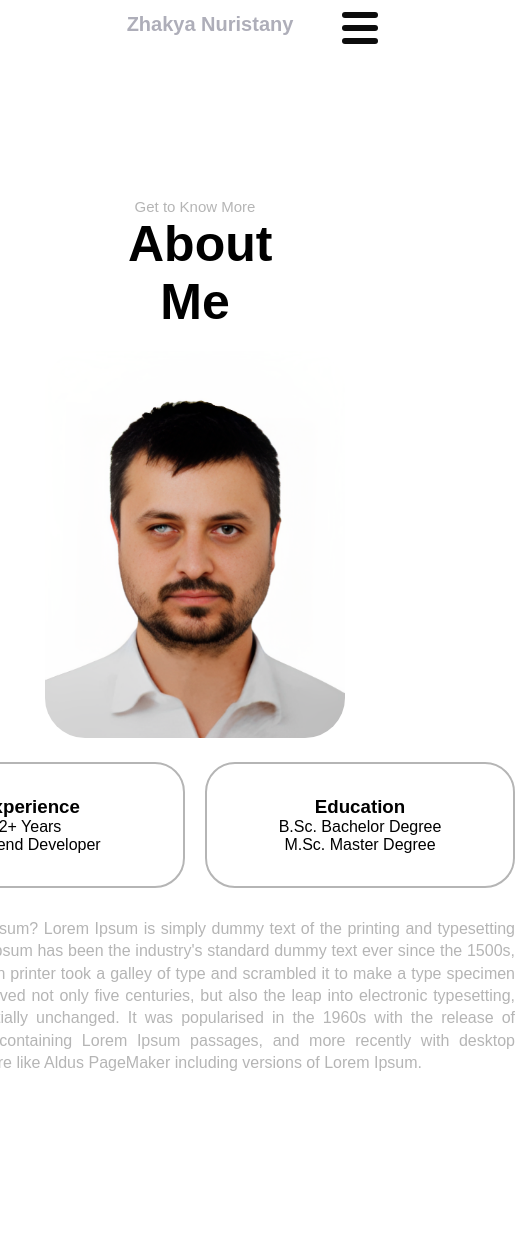
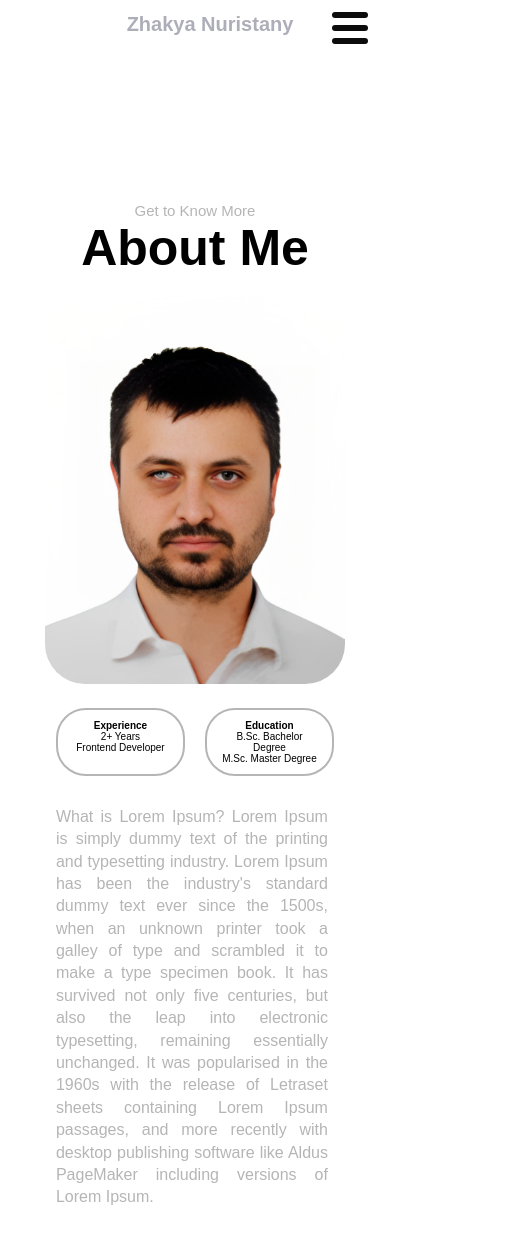
Before and after one commit to nuristany/profile, a React (Create React App) app: page /about in a window 390 px wide. Shown: the whole page, 525 px wide, since content can reach past the window. Before the commit the page ends 1212 px from the top, so only its background shows below. Built offline with nearby package versions, Linux system fonts and the light colour scheme.

Commit message:
added styles for mobile devices

```diff
--- a/src/App.js
+++ b/src/App.js
@@ -6,6 +6,7 @@ import About from "./components/About";
 import Contact from "./components/Contact";
 import Project from "./components/Project";
 import "./styles.css"
+import "./media.css"
 
 
 function App() {
--- /dev/null
+++ b/src/media.css
@@ -0,0 +1,92 @@
+@media screen and (max-width: 500px) {
+  .menue {
+    display: flex;
+    margin-right: 10px;
+  }
+
+  .nav-links li {
+    text-align: center;
+    padding: 5px 0;
+    font-size: 18px;
+  }
+
+  .nav-links {
+    display: none;
+    margin: 0;
+    padding: 0;
+    flex-direction: column;
+    width: 100%;
+    position: absolute;
+    top: 60px;
+    left: 0;
+    transition: transform 0.6s ease-in-out, opacity 0.6s ease-in-out;
+    gap: 1px;
+    margin-bottom: 20px;
+  }
+
+  .nav-links.open {
+    display: flex;
+  }
+
+  .navbar-desktop {
+    flex-direction: column;
+  }
+
+  .nav-title {
+    margin-top: 13px;
+  }
+
+  .profile-container{
+    flex-direction: column;
+  }
+
+
+  /*  small screen for about page */
+
+
+  .about-container{
+    margin-top: 7rem;
+  }
+
+  .row{
+    flex-direction: column;
+  }
+
+  .experience{
+    padding-top: 10px;
+    padding-bottom: 10px;
+    padding-left: 15px;
+    padding-right: 15px;
+    flex-direction: column;
+
+  }
+  .education{
+    flex-direction: column;
+    padding-top: 10px;
+    padding-bottom: 10px;
+    padding-left: 15px;
+    padding-right: 15px;
+  }
+
+
+  .education h3{
+    font-size: 10px;
+  }
+  .education p{
+    font-size: 10px;
+  }
+  .experience h3{
+    font-size: 10px;
+  }
+  .experience p{
+    font-size: 10px;
+  }
+
+  .about-text-container p {
+    width: 17rem;
+    padding: 10px;
+    text-align: justify;
+    line-height: 1.4;
+    color: rgb(181,181,181);
+  }
+}
--- a/src/styles.css
+++ b/src/styles.css
@@ -221,52 +221,3 @@ body {
   line-height: 1.4;
   color: rgb(181,181,181);
 }
-@media screen and (max-width: 768px) {
-  .about-container {
-    width: 100%;
-    padding: 8rem;
-    box-sizing: border-box;
-    justify-content: center;
-  }
-
-  .row {
-    flex-direction: column;
-    align-items: center;
-    text-align: center;
-    justify-content: center;
-  }
-  .menue {
-    display: flex;
-  }
-
-  .nav-links li {
-    text-align: center;
-    padding: 5px 0;
-    font-size: 18px;
-  }
-
-  .nav-links {
-    display: none;
-    margin: 0;
-    padding: 0;
-    flex-direction: column;
-    width: 100%;
-    position: absolute;
-    top: 60px;
-    left: 0;
-    transition: transform 0.6s ease-in-out, opacity 0.6s ease-in-out;
-    gap: 1px;
-  }
-
-  .nav-links.open {
-    display: flex;
-  }
-
-  .navbar-desktop {
-    flex-direction: column;
-  }
-
-  .nav-title {
-    margin-top: 13px;
-  }
-}
```
